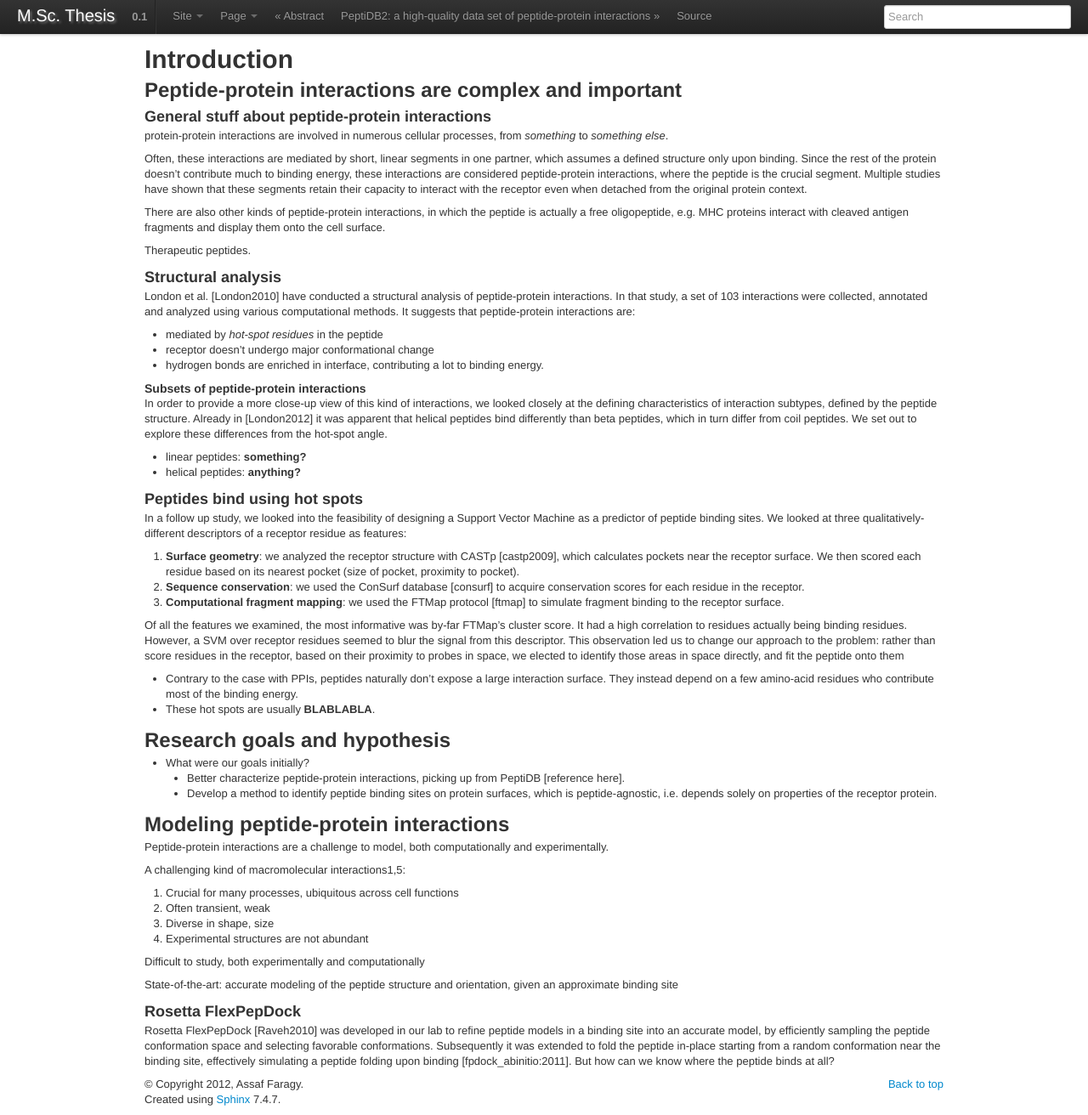
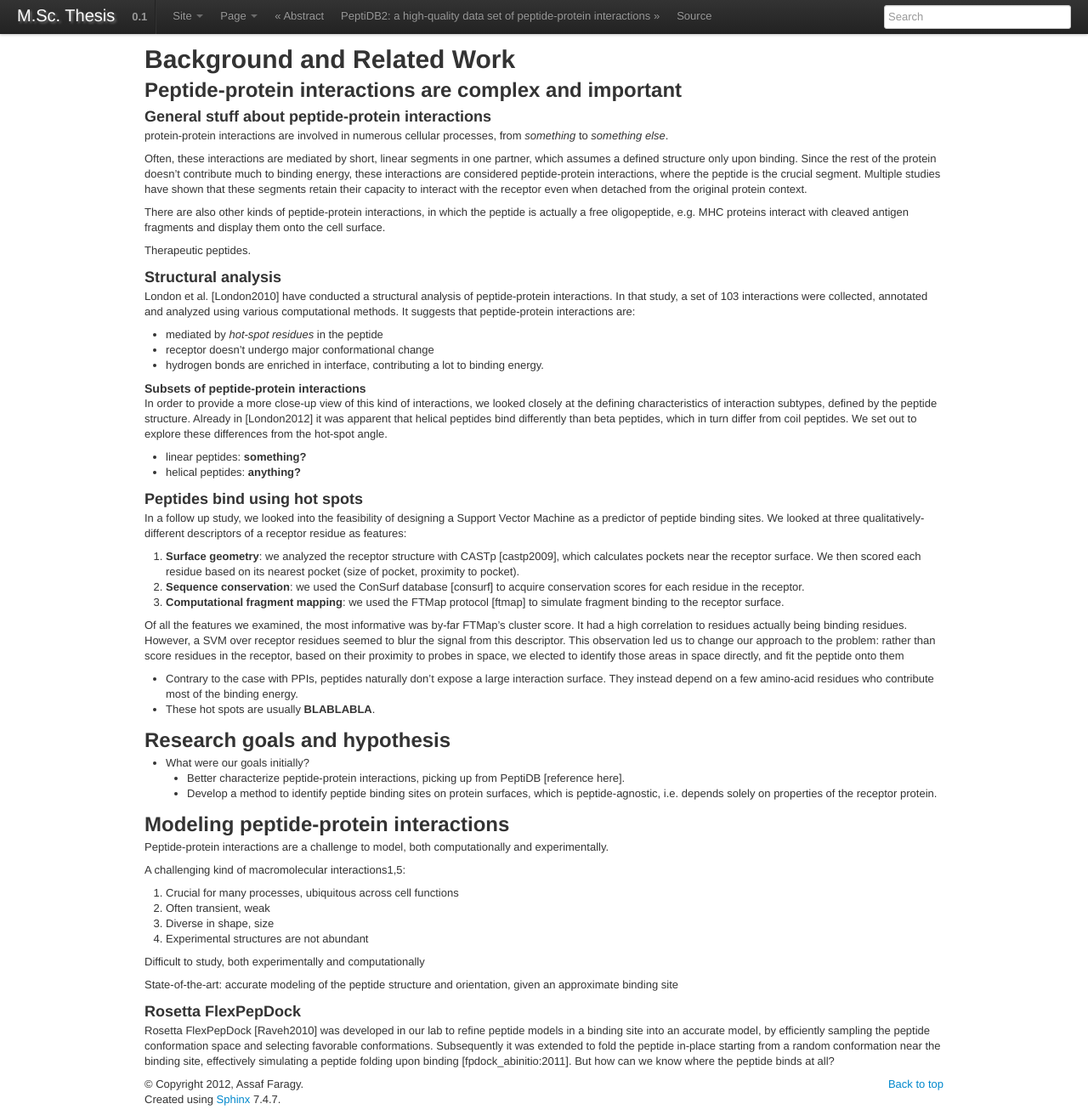
Before and after one commit to assaff/msc-thesis, a Sphinx documentation site: the page built from source/background.rst, in a window 1280 px wide and 1312 px high. Shown: the whole window at 85% size. Built offline with Sphinx 7.4.7, drawn with Linux system fonts in a browser that asks for light colours; formulas are drawn with MathJax 3.

Commit message:
renamed Introduction to Background & Related Work

```diff
--- a/source/background.rst
+++ b/source/background.rst
@@ -1,5 +1,5 @@
-Introduction
-=============
+Background and Related Work
+===========================
 
 
 Peptide-protein interactions are complex and important
```
